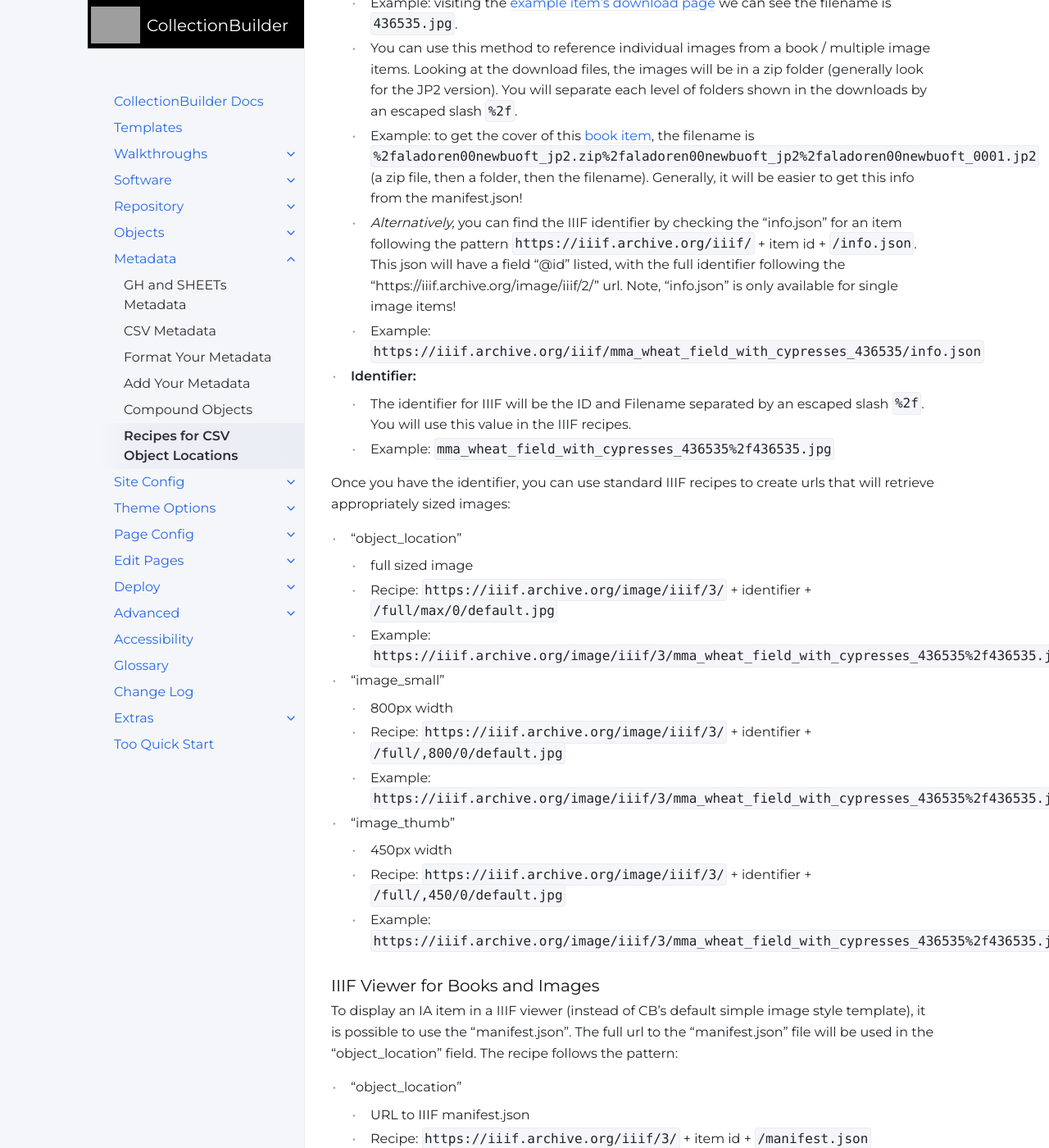
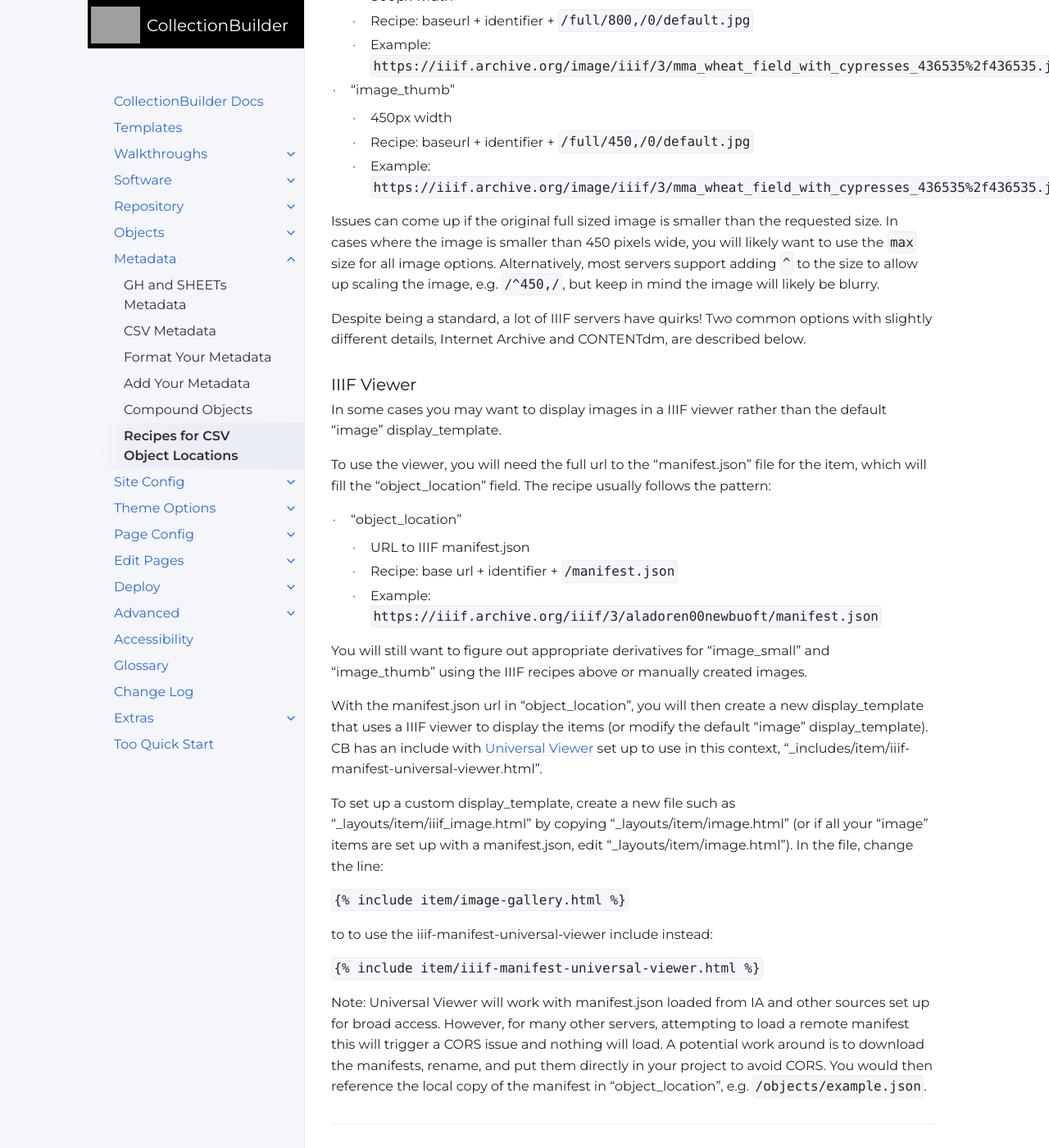
Before and after one commit to CollectionBuilder/cb-docs, a Jekyll site: the page built from docs/metadata/object-paths.md, in a window 1280 px wide and 1400 px high, scrolled down 3812 px. Shown: the whole window at 82% size. Built offline with Jekyll 4.4.1, drawn with Linux system fonts in a browser that asks for light colours; comment, search, counter and statistics services are not loaded; some of the changed text lies outside the part shown.

Commit message:
general IIIF images documentation

```diff
--- a/docs/metadata/object-paths.md
+++ b/docs/metadata/object-paths.md
@@ -15,6 +15,7 @@ This section presents example recipes for figuring out the fields for a few comm
 - [Self-Hosted Objects](#example-paths-for-external-or-self-hosted-objects)
 - [YouTube Objects](#path-for-youtube-objects)
 - [Vimeo Objects](#path-for-vimeo-objects)
+- [IIIF Images](#path-for-iiif-images)
 - [Internet Archive Objects](#path-for-internet-archive-objects)
 - [CONTENTdm Objects](#path-for-contentdm-objects)
 
@@ -105,6 +106,75 @@ One option is to create screenshots to use as derivative images--if image_thumb
 
 ------
 
+## Path for IIIF Images
+
+Many repositories and image servers support the [IIIF Image API](https://iiif.io/api/image/3.0/) which provides a standardized way to retrieve images of various sizes using URLs.
+You can use the IIIF recipes to fill in the "object_location", "image_small", and "image_thumb" for your collection Items.
+
+To use the IIIF API you will need to know the base url for your server and the image identifiers for your items.
+The base url often contains a domain and potentially some prefixes to denote the service point.
+For example, the Internet Archive IIIF base url is `https://iiif.archive.org/image/iiif/3/`.
+Image identifiers are internal unique ids that you will need to figure out from the system.
+
+IIIF image requests follow the pattern:
+`https://{server}{/prefix}/{identifier}/{region}/{size}/{rotation}/{quality}.{format}`.
+
+For the purposes of CB, in most cases the region = `full`, rotation = `0`, quality = `default`, and format = `.jpg`.
+Only the size option will change for "object_location", "image_small", and "image_thumb":
+
+- "object_location"
+    - full sized image
+    - Recipe: baseurl + identifier + `/full/max/0/default.jpg`
+    - Example: `https://iiif.archive.org/image/iiif/3/mma_wheat_field_with_cypresses_436535%2f436535.jpg/full/max/0/default.jpg`
+- "image_small"
+    - 800px width
+    - Recipe: baseurl + identifier + `/full/800,/0/default.jpg`
+    - Example: `https://iiif.archive.org/image/iiif/3/mma_wheat_field_with_cypresses_436535%2f436535.jpg/full/800,/0/default.jpg`
+- "image_thumb"
+    - 450px width
+    - Recipe: baseurl + identifier + `/full/450,/0/default.jpg`
+    - Example: `https://iiif.archive.org/image/iiif/3/mma_wheat_field_with_cypresses_436535%2f436535.jpg/full/450,/0/default.jpg`
+
+Issues can come up if the original full sized image is smaller than the requested size.
+In cases where the image is smaller than 450 pixels wide, you will likely want to use the `max` size for all image options.
+Alternatively, most servers support adding `^` to the size to allow up scaling the image, e.g. `/^450,/`, but keep in mind the image will likely be blurry.
+
+Despite being a standard, a lot of IIIF servers have quirks!
+Two common options with slightly different details, Internet Archive and CONTENTdm, are described below.
+
+### IIIF Viewer
+
+In some cases you may want to display images in a IIIF viewer rather than the default "image" display_template.
+
+To use the viewer, you will need the full url to the "manifest.json" file for the item, which will fill the "object_location" field.
+The recipe usually follows the pattern:
+
+- "object_location"
+    - URL to IIIF manifest.json
+    - Recipe: base url + identifier + `/manifest.json`
+    - Example: `https://iiif.archive.org/iiif/3/aladoren00newbuoft/manifest.json`
+
+You will still want to figure out appropriate derivatives for "image_small" and "image_thumb" using the IIIF recipes above or manually created images.
+
+With the manifest.json url in "object_location", you will then create a new display_template that uses a IIIF viewer to display the items (or modify the default "image" display_template).
+CB has an include with [Universal Viewer](https://github.com/UniversalViewer/universalviewer) set up to use in this context, "_includes/item/iiif-manifest-universal-viewer.html".
+
+To set up a custom display_template, create a new file such as "_layouts/item/iiif_image.html" by copying "_layouts/item/image.html" (or if all your "image" items are set up with a manifest.json, edit "_layouts/item/image.html").
+In the file, change the line:
+
+`{% raw %}{% include item/image-gallery.html %}{% endraw %}`
+
+to to use the iiif-manifest-universal-viewer include instead:
+
+`{% raw %}{% include item/iiif-manifest-universal-viewer.html %}{% endraw %}`
+
+Note: Universal Viewer will work with manifest.json loaded from IA and other sources set up for broad access.
+However, for many other servers, attempting to load a remote manifest this will trigger a CORS issue and nothing will load.
+A potential work around is to download the manifests, rename, and put them directly in your project to avoid CORS.
+You would then reference the local copy of the manifest in "object_location", e.g. `/objects/example.json`.
+
+------
+
 ## Path for Internet Archive Objects
 
 [Internet Archive](https://archive.org/) image items are accessible via standard IIIF api.
@@ -140,45 +210,31 @@ Once you have the identifier, you can use standard IIIF recipes to create urls t
     - Example: `https://iiif.archive.org/image/iiif/3/mma_wheat_field_with_cypresses_436535%2f436535.jpg/full/max/0/default.jpg`
 - "image_small"
     - 800px width
-    - Recipe: `https://iiif.archive.org/image/iiif/3/` + identifier + `/full/,800/0/default.jpg`
-    - Example: `https://iiif.archive.org/image/iiif/3/mma_wheat_field_with_cypresses_436535%2f436535.jpg/full/,800/0/default.jpg`
+    - Recipe: `https://iiif.archive.org/image/iiif/3/` + identifier + `/full/800,/0/default.jpg`
+    - Example: `https://iiif.archive.org/image/iiif/3/mma_wheat_field_with_cypresses_436535%2f436535.jpg/full/800,/0/default.jpg`
 - "image_thumb"
     - 450px width
-    - Recipe: `https://iiif.archive.org/image/iiif/3/` + identifier + `/full/,450/0/default.jpg`
-    - Example: `https://iiif.archive.org/image/iiif/3/mma_wheat_field_with_cypresses_436535%2f436535.jpg/full/,450/0/default.jpg`
+    - Recipe: `https://iiif.archive.org/image/iiif/3/` + identifier + `/full/450,/0/default.jpg`
+    - Example: `https://iiif.archive.org/image/iiif/3/mma_wheat_field_with_cypresses_436535%2f436535.jpg/full/450,/0/default.jpg`
 
-### IIIF Viewer for Books and Images
+### IA Embed or IIIF Viewer for Books and Images
 
-To display an IA item in a IIIF viewer (instead of CB's default simple image style template), it is possible to use the "manifest.json".
-The full url to the "manifest.json" file will be used in the "object_location" field.
-The recipe follows the pattern:
+Rather than using CB's default "image" display_template for IA items, you can display items using a IA embed or IIIF viewer.
+
+For book, pdf, video, or audio items from Internet Archive it is easiest to use the embed option.
+This is available in ["_includes/item/ia-embed.html"](https://github.com/CollectionBuilder/collectionbuilder-csv/blob/main/_includes/item/ia-embed.html).
+For "object_location" you will use the IA item page url, then create a custom display_temple using the ia-embed include.
+
+Alternatively, for single image, multi-image, or book items, it is possible to use the IIIF "manifest.json" to display the item in a IIIF viewer.
+For "object_location" you will use the full url to the "manifest.json" file, then create a custom display_template using the iiif-manifest-universal-viewer include (see in IIIF section above).
+The recipe follows the same pattern for all item types:
 
 - "object_location"
     - URL to IIIF manifest.json
     - Recipe: `https://iiif.archive.org/iiif/3/` + item id + `/manifest.json`
     - Example: for book item page at "https://archive.org/details/aladoren00newbuoft", the IIIF manifest will be `https://iiif.archive.org/iiif/3/aladoren00newbuoft/manifest.json`
 
-The recipe for manifest url is the same for both book and single image items, and can be used for either to display the item in a IIIF viewer.
 You will still want to figure out appropriate derivatives for "image_small" and "image_thumb" using the IIIF recipes above or manually created images.
-
-*Note:* for book, pdf, video, or audio items from Internet Archive it might be easier to use the direct embed option (rather than manifest.json + IIIF viewer).
-This is available in ["_includes/item/ia-embed.html"](https://github.com/CollectionBuilder/collectionbuilder-csv/blob/main/_includes/item/ia-embed.html).
-
-With the manifest.json url in "object_location", you will then modify the "image" display_template or create a new display_template that uses a IIIF viewer to display the items.
-CB has an include with [Universal Viewer](https://github.com/UniversalViewer/universalviewer) set up to use in this context.
-
-If all your "image" items are set up with a manifest.json, edit "_layouts/item/image.html"--or if you would like to create a new custom display_template, create a new file such as "_layouts/item/iiif_image.html" by copying "_layouts/item/image.html".
-In the file, change the line:
-
-`{% raw %}{% include item/image-gallery.html %}{% endraw %}`
-
-to to use the iiif-manifest-universal-viewer include instead:
-
-`{% raw %}{% include item/iiif-manifest-universal-viewer.html %}{% endraw %}`
-
-Note: Universal Viewer this will work with manifest.json loaded from IA.
-However, for many other servers, attempting to load a remote manifest this will trigger a CORS issue.
-A potential work around is to download a the manifests and put them directly in your project to avoid CORS.
 
 ------
 
```
